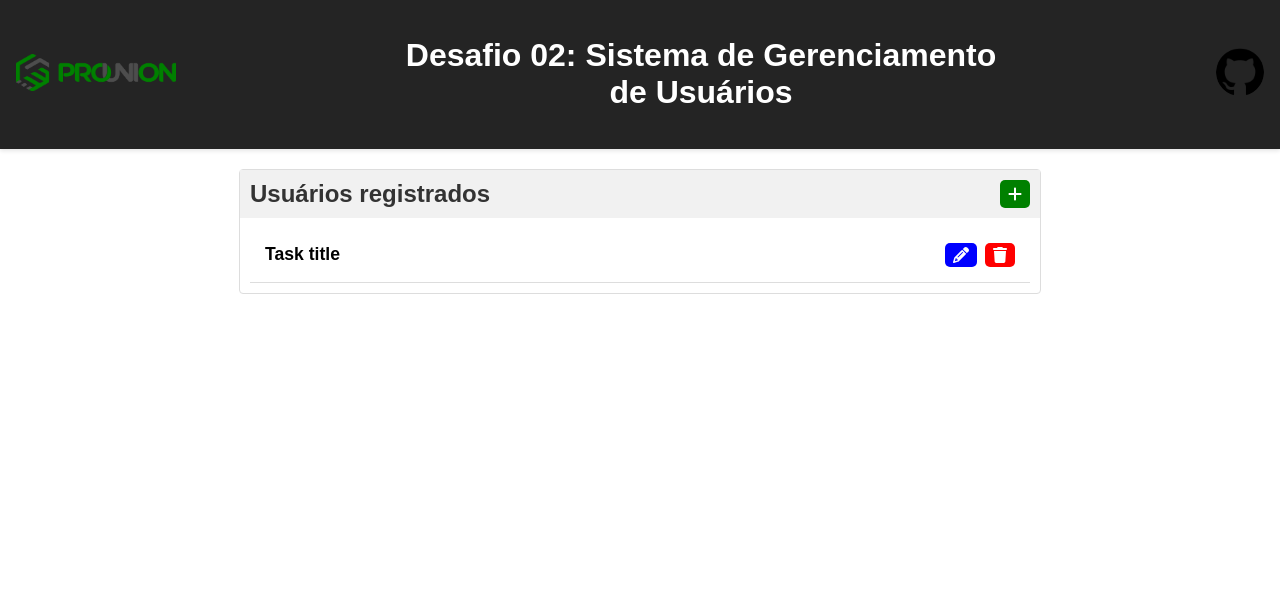
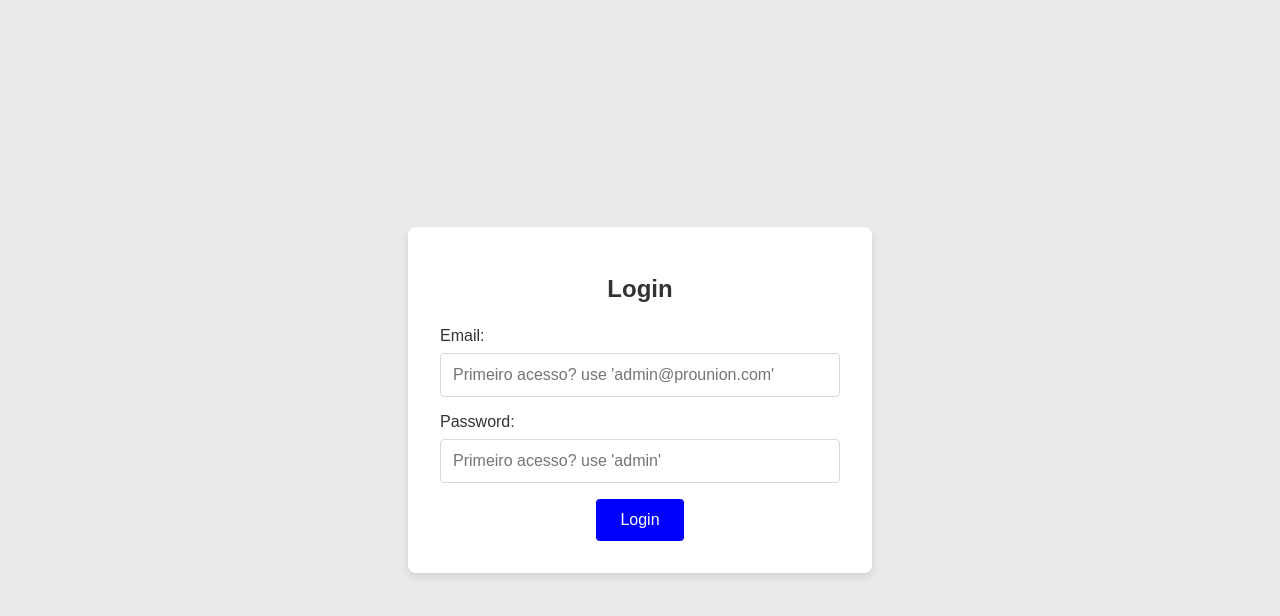
Before and after one commit to leozmartini/users-prounion, a React (Vite) app in the folder client/: page /login in a window 1280 px wide. Shown: the top 616 px of the page. Built offline with nearby package versions, Linux system fonts and the light colour scheme.

Commit message:
feat: login route + update styles

```diff
--- a/client/package.json
+++ b/client/package.json
@@ -14,6 +14,7 @@
     "@fortawesome/react-fontawesome": "^0.2.2",
     "react": "^18.3.1",
     "react-dom": "^18.3.1",
+    "react-router-dom": "^6.25.0",
     "styled-components": "^6.1.11"
   },
   "devDependencies": {
--- /dev/null
+++ b/client/src/components/Login/LoginForm.tsx
@@ -0,0 +1,58 @@
+import { useState } from "react";
+import {
+  Form,
+  FormField,
+  Input,
+  Label,
+  SubmitButton,
+  Title,
+  Error,
+  LoginContainer,
+} from "./styles";
+import { useNavigate } from "react-router-dom";
+
+const LoginForm = () => {
+  const [email, setEmail] = useState("");
+  const [password, setPassword] = useState("");
+  const [errorMessage, setErrorMessage] = useState("");
+  const navigate = useNavigate();
+
+  const handleSubmit = (e: React.FormEvent<HTMLFormElement>) => {
+    e.preventDefault();
+    setErrorMessage("Teste de erro");
+    alert(`${email} + ${password}`);
+    setTimeout(() => {
+      navigate("/home");
+    }, 3000);
+  };
+
+  return (
+    <LoginContainer>
+      <Form onSubmit={handleSubmit}>
+        <Title>Login</Title>
+        {errorMessage && <Error>{errorMessage}</Error>}
+        <FormField>
+          <Label>Email:</Label>
+          <Input
+            type="email"
+            placeholder="Primeiro acesso? use 'admin@prounion.com'"
+            value={email}
+            onChange={e => setEmail(e.target.value)}
+          />
+        </FormField>
+        <FormField>
+          <Label>Password:</Label>
+          <Input
+            type="password"
+            placeholder="Primeiro acesso? use 'admin'"
+            value={password}
+            onChange={e => setPassword(e.target.value)}
+          />
+        </FormField>
+        <SubmitButton type="submit">Login</SubmitButton>
+      </Form>
+    </LoginContainer>
+  );
+};
+
+export default LoginForm;
--- /dev/null
+++ b/client/src/components/Login/styles.ts
@@ -0,0 +1,72 @@
+import styled from "styled-components";
+export const LoginContainer = styled.div`
+  display: flex;
+  justify-content: center;
+  align-items: center;
+  height: 100vh;
+  background-color: #eaeaea;
+`;
+
+export const Form = styled.form`
+  display: flex;
+  flex-direction: column;
+  align-items: center;
+  background-color: white;
+  padding: 2rem;
+  border-radius: 8px;
+  box-shadow: 0 4px 8px rgba(0, 0, 0, 0.1);
+  width: 100%;
+  max-width: 400px;
+`;
+
+export const Title = styled.h1`
+  margin-bottom: 1.5rem;
+  font-size: 1.5rem;
+  color: #333;
+`;
+
+export const Error = styled.div`
+  margin-bottom: 1rem;
+  color: red;
+  font-style: italic;
+  text-decoration: underline;
+`;
+
+export const FormField = styled.div`
+  display: flex;
+  flex-direction: column;
+  width: 100%;
+  margin-bottom: 1rem;
+`;
+
+export const Label = styled.label`
+  margin-bottom: 0.5rem;
+  font-size: 1rem;
+  color: #333;
+`;
+
+export const Input = styled.input`
+  padding: 0.75rem;
+  border: 1px solid #d9d9d9;
+  border-radius: 4px;
+  font-size: 1rem;
+  &:focus {
+    border-color: #1890ff;
+    box-shadow: 0 0 0 2px rgba(24, 144, 255, 0.2);
+    outline: none;
+  }
+`;
+
+export const SubmitButton = styled.button`
+  padding: 0.75rem 1.5rem;
+  border: none;
+  border-radius: 4px;
+  background-color: blue;
+  color: white;
+  font-size: 1rem;
+  cursor: pointer;
+  transition: background-color 0.3s;
+  &:hover {
+    background-color: #40a9ff;
+  }
+`;
--- a/client/src/components/UserItem/UserItem.tsx
+++ b/client/src/components/UserItem/UserItem.tsx
@@ -2,18 +2,21 @@ import React, { useState } from "react";
 import { UserItemDiv, Title, Description, ButtonContainer } from "./styles";
 import CustomButton from "../CustomButton/CustomButton";
 
-const TaskItem: React.FC = () => {
+const UserItem: React.FC = () => {
   const [isOpen, setIsOpen] = useState(false);
 
-  const title = "Task title";
-  const description = "Task description";
+  const name = "admin";
+  const email = "admin@prounion.com";
+  const password = "password";
+  const id = "id";
 
   return (
     <>
       <UserItemDiv onClick={() => setIsOpen(!isOpen)}>
         <div>
-          <Title>{title}</Title>
-          {isOpen && <Description>{description}</Description>}
+          <Title>{`${name}(${email})`}</Title>
+          {isOpen && <Description>{password}</Description>}
+          {isOpen && <Description>{id}</Description>}
         </div>
         <ButtonContainer>
           <CustomButton onClick={() => alert("edit")} color="blue" icon="edit" />
@@ -24,4 +27,4 @@ const TaskItem: React.FC = () => {
   );
 };
 
-export default TaskItem;
+export default UserItem;
--- a/client/src/components/UserTable/UserTable.tsx
+++ b/client/src/components/UserTable/UserTable.tsx
@@ -4,11 +4,11 @@ import { Table, ButtonContainer, UserList, StyledH2 } from "./styles";
 import CustomButton from "../CustomButton/CustomButton";
 
 const TaskTable: React.FC = () => {
-  const tasks = [
+  const users = [
     {
       id: "1",
-      title: "Task 1",
-      description: "Task 1 description",
+      title: "user teste",
+      description: "user 1 description",
     },
   ];
 
@@ -20,7 +20,7 @@ const TaskTable: React.FC = () => {
           <CustomButton onClick={() => alert("add")} icon="plus" color="green" />
         </ButtonContainer>
         <UserList>
-          {tasks.map(task => (
+          {users.map(task => (
             <UserItem key={task.id} />
           ))}
         </UserList>
--- a/client/src/main.tsx
+++ b/client/src/main.tsx
@@ -1,10 +1,10 @@
-import React from 'react'
-import ReactDOM from 'react-dom/client'
-import App from './App.tsx'
-import './index.css'
+import React from "react";
+import ReactDOM from "react-dom/client";
+import "./index.css";
+import AppRoutes from "./routes.tsx";
 
-ReactDOM.createRoot(document.getElementById('root')!).render(
+ReactDOM.createRoot(document.getElementById("root")!).render(
   <React.StrictMode>
-    <App />
-  </React.StrictMode>,
-)
+    <AppRoutes />
+  </React.StrictMode>
+);
--- a/client/src/App.tsx
+++ b/client/src/pages/Home.tsx
@@ -1,7 +1,6 @@
 import React from "react";
-import Header from "./components/Header/Header";
-import UserTable from "./components/UserTable/UserTable";
-import "./index.css";
+import Header from "../components/Header/Header";
+import UserTable from "../components/UserTable/UserTable";
 
 const App: React.FC = () => {
   return (
--- /dev/null
+++ b/client/src/pages/Login.tsx
@@ -0,0 +1,11 @@
+import LoginForm from "../components/Login/LoginForm";
+
+const Login: React.FC = () => {
+  return (
+    <>
+      <LoginForm />
+    </>
+  );
+};
+
+export default Login;
--- /dev/null
+++ b/client/src/routes.tsx
@@ -0,0 +1,15 @@
+import { BrowserRouter as Router, Route, Routes } from "react-router-dom";
+import Home from "./pages/Home";
+import Login from "./pages/Login";
+
+const AppRoutes = () => (
+  <Router>
+    <Routes>
+      <Route path="/login" element={<Login />} />
+      <Route path="/home" element={<Home />} />
+      <Route path="/" element={<>Bem vindo</>} />
+    </Routes>
+  </Router>
+);
+
+export default AppRoutes;
```
Also changed, not shown: 1 other file (tests, documents, lock files or other folders).
